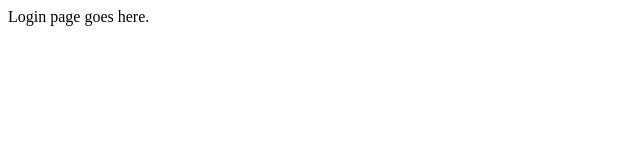
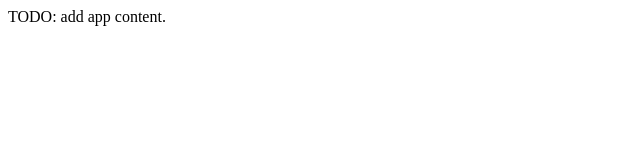
Before and after one commit to AlexCadigan/FantasyTennis, a React (Create React App) app in the folder client/: page / in a window 1280 px wide. Shown: the top 160 px of the page, without its empty margins (0-640 px from the left). Built offline with nearby package versions, Linux system fonts and the light colour scheme.

Commit message:
Convert to class-based component

```diff
--- a/client/src/components/App.tsx
+++ b/client/src/components/App.tsx
@@ -1,9 +1,14 @@
+import React from "react";
+
 /**
- *
- * @returns {JSX.Element} Element representing the app.
+ * Main component class representing the application.
  */
-function App(): JSX.Element {
-	return <div>Login page goes here.</div>;
+export default class App extends React.Component {
+	/**
+	 * Generate HTML content for the component.
+	 * @returns {JSX.Element} JSX element representing the application.
+	 */
+	override render(): JSX.Element {
+		return <div>TODO: add app content.</div>;
+	}
 }
-
-export default App;
```
